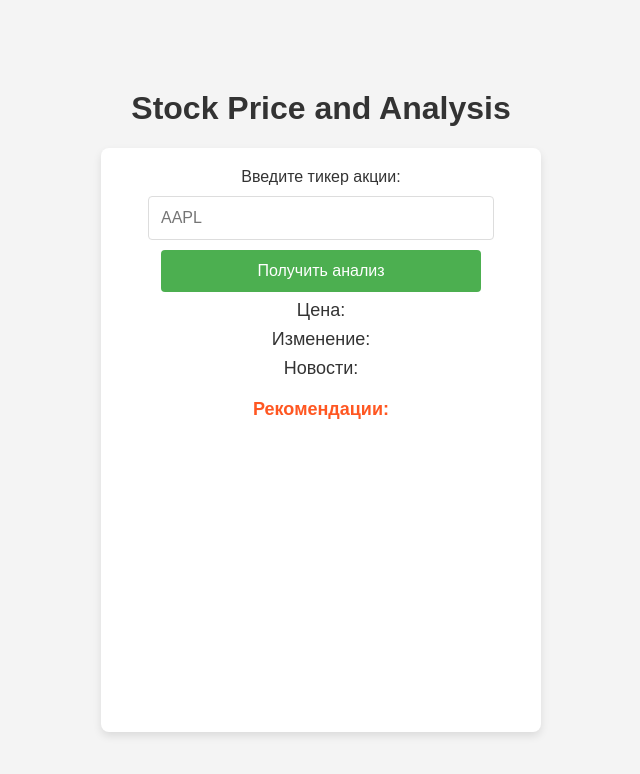
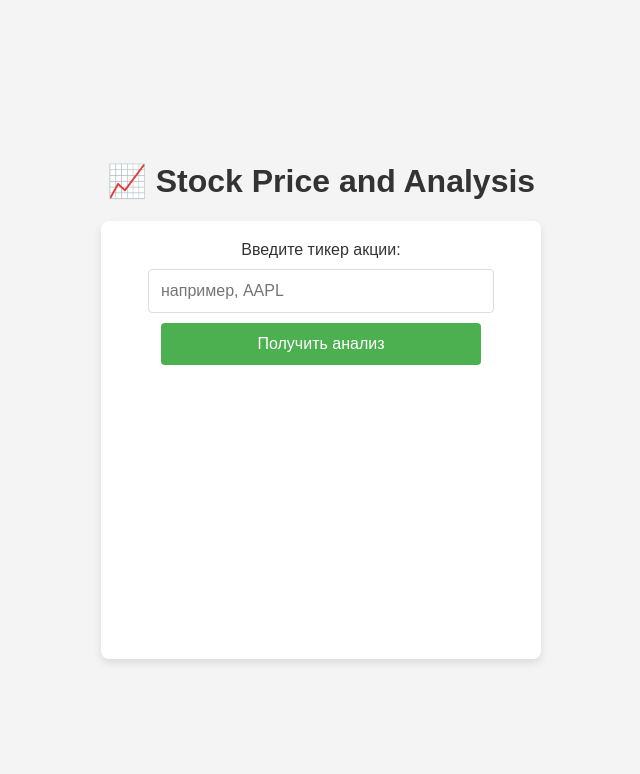
Before and after one commit to Bobur9393/stock-analysis-app, a plain HTML site: page index.html in a window 1280 px wide. Shown: the whole page, without its empty margins (319-959 px from the left). Drawn offline with nearby package versions, Linux system fonts and the light colour scheme.

Commit message:
Update index.html

```diff
--- a/index.html
+++ b/index.html
@@ -8,23 +8,23 @@
     <link rel="stylesheet" href="style.css">
 </head>
 <body>
-    <h1>Stock Price and Analysis</h1>
+    <h1>📈 Stock Price and Analysis</h1>
     <div class="container">
         <label for="stock-ticker">Введите тикер акции:</label>
-        <input type="text" id="stock-ticker" placeholder="AAPL">
+        <input type="text" id="stock-ticker" placeholder="например, AAPL">
         <button id="get-analysis">Получить анализ</button>
 
-        <div id="results">
-            <p id="price">Цена: </p>
-            <p id="change">Изменение: </p>
-            <p id="news">Новости: </p>
+        <div id="results" style="display: none;">
+            <p id="price"></p>
+            <p id="change"></p>
+            <p id="news"></p>
         </div>
 
-        <div id="advice">
-            <p>Рекомендации: </p>
+        <div id="advice" style="display: none;">
+            <p></p>
         </div>
 
-        <canvas id="stock-chart" width="400" height="200"></canvas>
+        <canvas id="stock-chart"></canvas>
     </div>
 
     <script src="scripts.js"></script>
```
